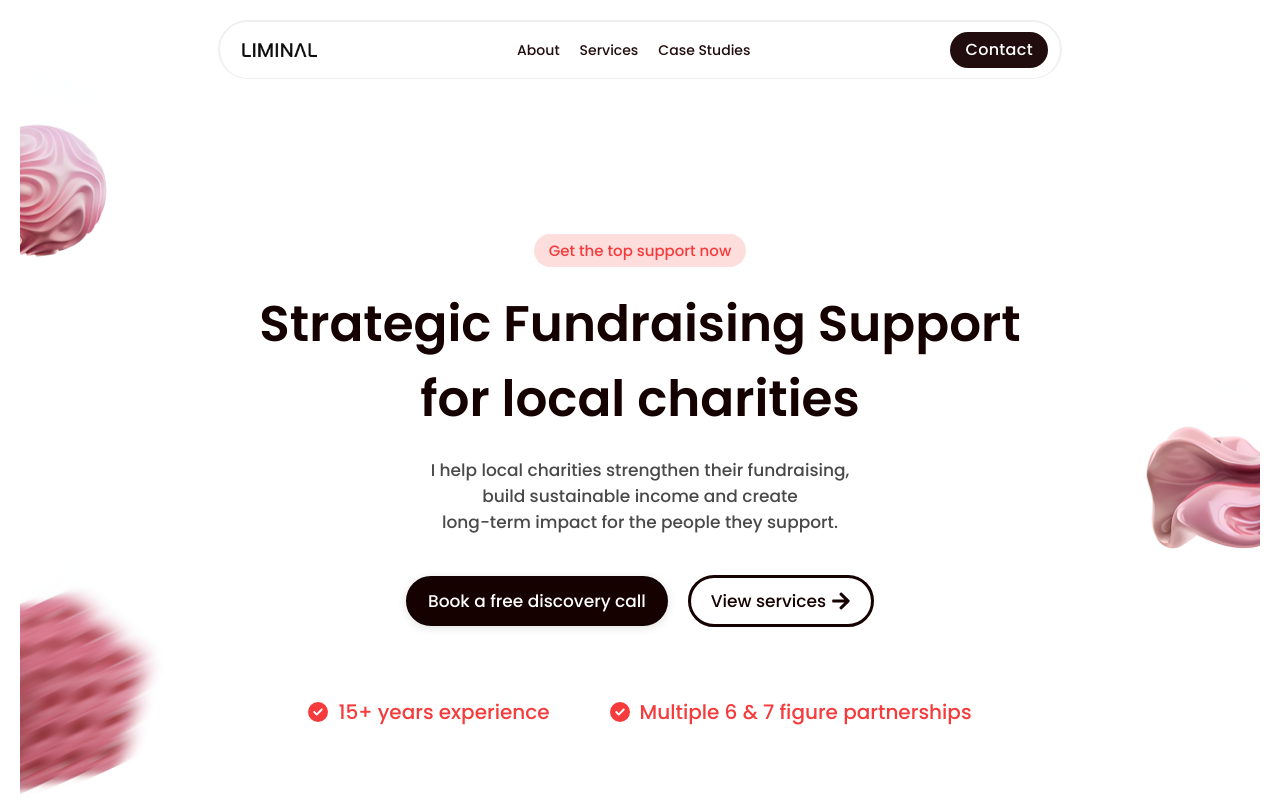
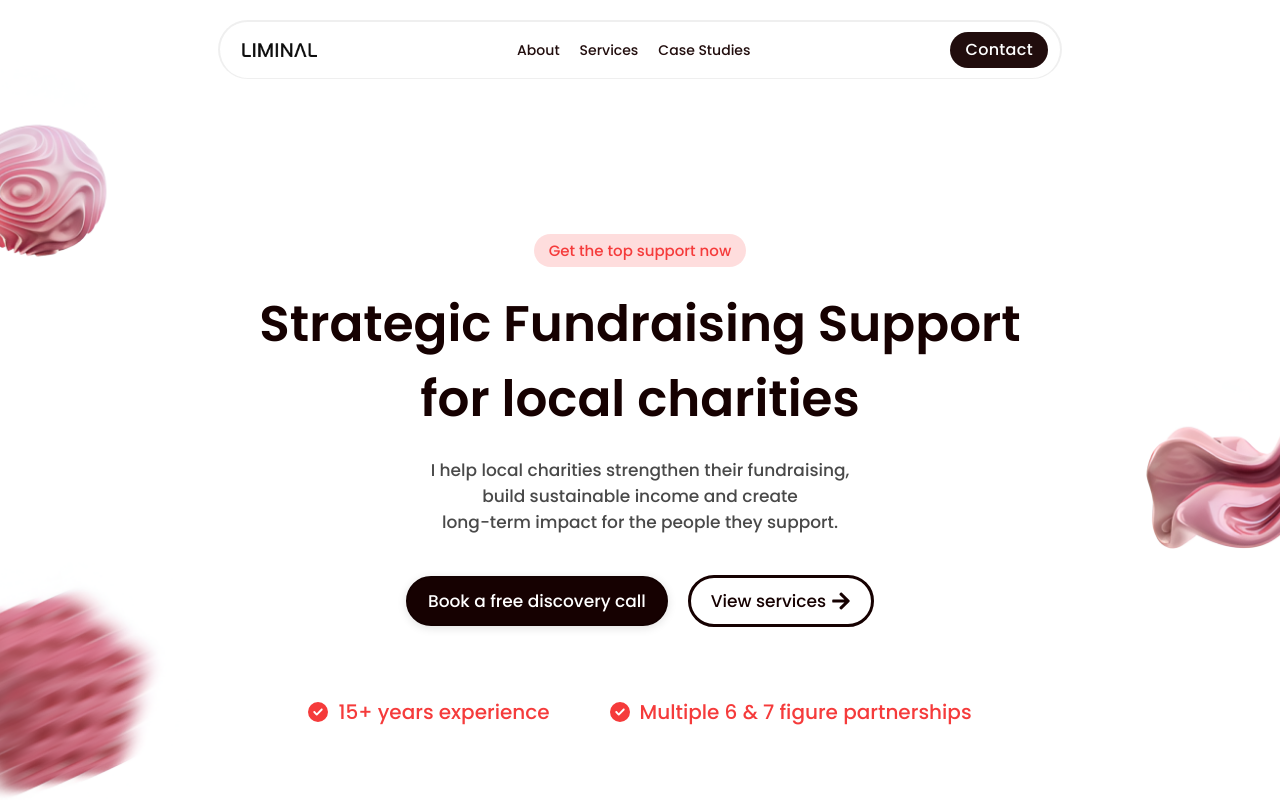
Before and after one commit to loumarzz01/Liminal, a React (Vite) app: page / in a window 1280 px wide. Shown: the top 800 px of the page. Built offline with nearby package versions, Linux system fonts and the light colour scheme.

Commit message:
Padding changed

```diff
--- a/src/App.css
+++ b/src/App.css
@@ -5,7 +5,7 @@
     flex-direction: column;
     flex: 1;
     min-height: 100vh;
-    padding: 20px;
+    padding-top: 20px;
 }
 
 .navbar-container {
```
